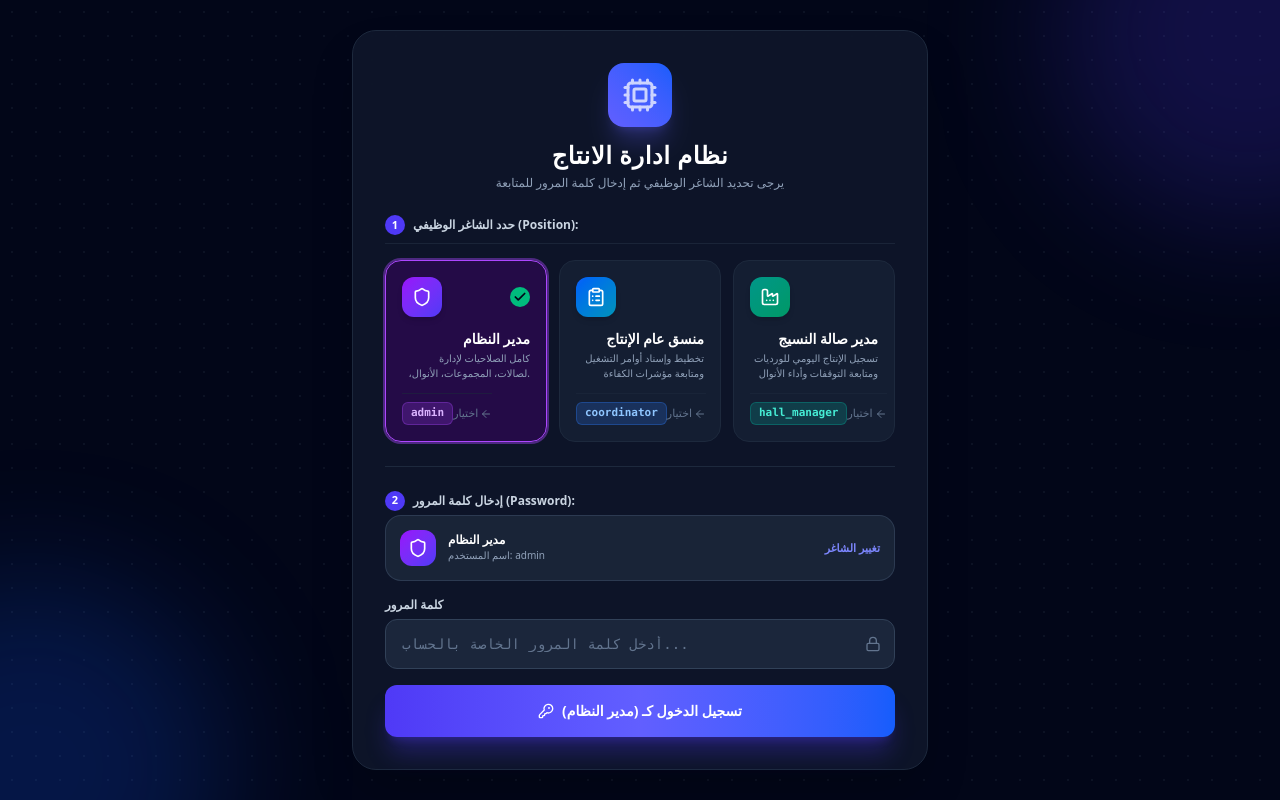
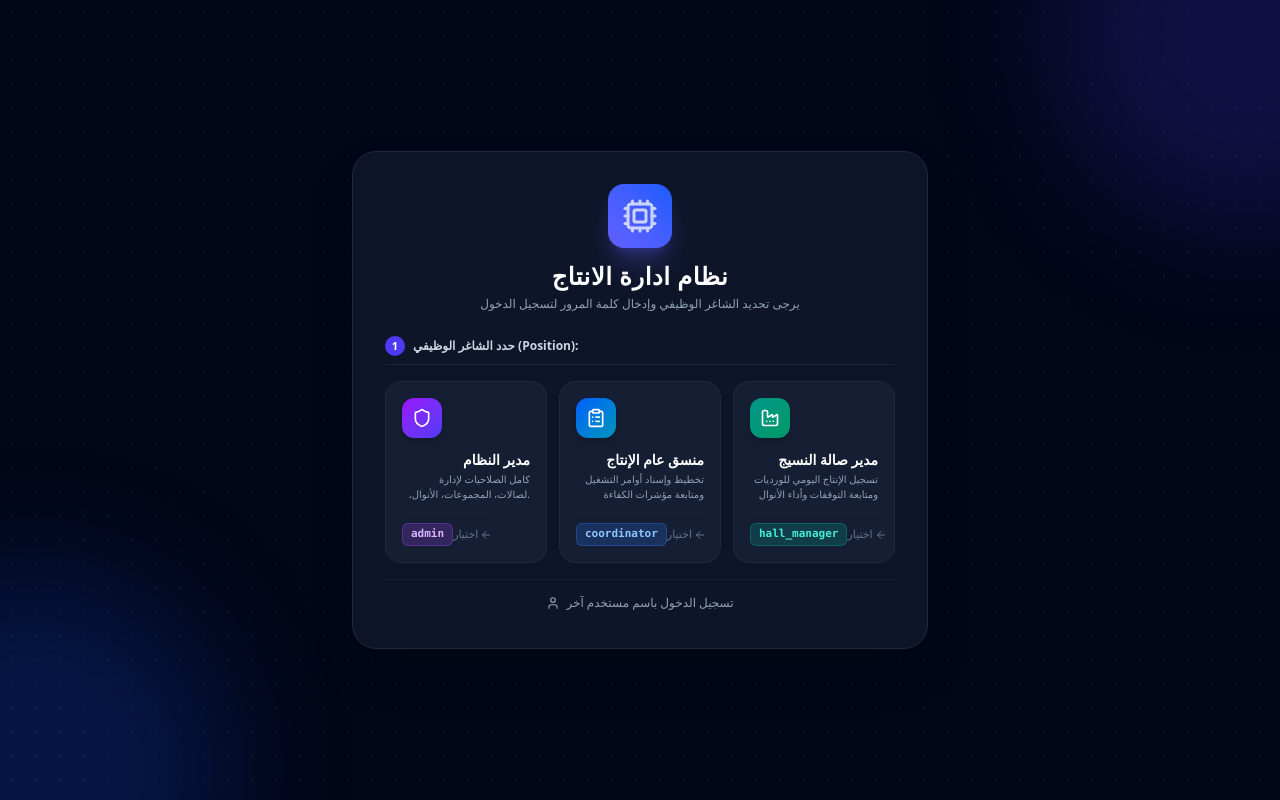
Before and after one commit to hosamobarkat/ERP28, a React (Vite) app: page / in a window 1280 px wide. Built offline with nearby package versions, Linux system fonts and the light colour scheme.

Commit message:
refactor: migrate authentication storage to sessionStorage
Replace localStorage with sessionStorage for security to ensure authentication tokens and user data are cleared when the browser session ends. Add cleanup logic for legacy localStorage data.

```diff
--- a/src/views/LoginView.tsx
+++ b/src/views/LoginView.tsx
@@ -1,5 +1,5 @@
-import React, { useState } from 'react';
-import { Cpu, Lock, Shield, ClipboardList, Factory, AlertCircle, Check, ArrowRight, KeyRound } from 'lucide-react';
+import React, { useState, useRef } from 'react';
+import { Cpu, Lock, Shield, ClipboardList, Factory, AlertCircle, Check, ArrowRight, KeyRound, Eye, EyeOff, User } from 'lucide-react';
 import { useAuth } from '../context/AuthContext';
 import { apiFetch } from '../api/client';
 import { UserRole } from '../types';
@@ -62,38 +62,72 @@ const ACCOUNT_OPTIONS: AccountOption[] = [
 
 export const LoginView: React.FC = () => {
   const { login } = useAuth();
-  const [selectedRole, setSelectedRole] = useState<UserRole | null>('manager');
+  const [selectedRole, setSelectedRole] = useState<UserRole | null>(null);
+  const [customUsername, setCustomUsername] = useState('');
+  const [isCustomMode, setIsCustomMode] = useState(false);
   const [password, setPassword] = useState('');
+  const [showPassword, setShowPassword] = useState(false);
   const [step, setStep] = useState<1 | 2>(1);
   const [error, setError] = useState('');
   const [loading, setLoading] = useState(false);
 
-  const selectedAccount = ACCOUNT_OPTIONS.find((a) => a.role === selectedRole) || ACCOUNT_OPTIONS[0];
+  const passwordInputRef = useRef<HTMLInputElement>(null);
+
+  const selectedAccount = ACCOUNT_OPTIONS.find((a) => a.role === selectedRole);
 
   const handleSelectAccount = (opt: AccountOption) => {
     setSelectedRole(opt.role);
+    setIsCustomMode(false);
+    setPassword('');
     setError('');
     setStep(2);
+    setTimeout(() => {
+      passwordInputRef.current?.focus();
+    }, 100);
+  };
+
+  const handleCustomAccount = () => {
+    setIsCustomMode(true);
+    setSelectedRole(null);
+    setPassword('');
+    setError('');
+    setStep(2);
+    setTimeout(() => {
+      passwordInputRef.current?.focus();
+    }, 100);
   };
 
   const handleSubmit = async (e: React.FormEvent) => {
     e.preventDefault();
-    if (!selectedAccount) {
-      setError('يرجى تحديد نوع الحساب أولاً');
+    if (!isCustomMode && !selectedAccount) {
+      setError('يرجى تحديد الحساب أو الشاغر الوظيفي أولاً');
+      setStep(1);
       return;
     }
+
+    if (isCustomMode && !customUsername.trim()) {
+      setError('يرجى إدخال اسم المستخدم');
+      return;
+    }
+
+    if (!password) {
+      setError('يرجى إدخال كلمة المرور');
+      return;
+    }
+
     setError('');
     setLoading(true);
 
     try {
+      const payload = isCustomMode
+        ? { username: customUsername.trim(), password }
+        : { role: selectedAccount!.role, username: selectedAccount!.username, password };
+
       const data = await apiFetch('/api/auth/login', {
         method: 'POST',
-        body: JSON.stringify({
-          role: selectedAccount.role,
-          username: selectedAccount.username,
-          password,
-        }),
+        body: JSON.stringify(payload),
       });
+
       login(data.token, data.user);
     } catch (err: any) {
       setError(err.message || 'كلمة المرور غير صحيحة، يرجى إعادة المحاولة');
@@ -109,7 +143,7 @@ export const LoginView: React.FC = () => {
       <div className="absolute -top-40 -right-40 w-96 h-96 bg-indigo-600/20 rounded-full blur-3xl pointer-events-none" />
       <div className="absolute -bottom-40 -left-40 w-96 h-96 bg-blue-600/20 rounded-full blur-3xl pointer-events-none" />
 
-      <div className="relative w-full max-w-xl bg-slate-900/90 backdrop-blur-2xl border border-slate-800 rounded-3xl p-6 sm:p-8 shadow-2xl text-white">
+      <div className="relative w-full max-w-xl bg-slate-900/95 backdrop-blur-2xl border border-slate-800 rounded-3xl p-6 sm:p-8 shadow-2xl text-white">
         {/* Header Branding */}
         <div className="text-center mb-6">
           <div className="w-16 h-16 mx-auto rounded-2xl bg-gradient-to-tr from-indigo-500 to-blue-600 flex items-center justify-center shadow-xl shadow-indigo-500/25 mb-3">
@@ -117,12 +151,12 @@ export const LoginView: React.FC = () => {
           </div>
           <h1 className="text-2xl font-black text-white tracking-wide">نظام ادارة الانتاج</h1>
           <p className="text-xs text-slate-400 mt-1 font-medium">
-            يرجى تحديد الشاغر الوظيفي ثم إدخال كلمة المرور للمتابعة
+            يرجى تحديد الشاغر الوظيفي وإدخال كلمة المرور لتسجيل الدخول
           </p>
         </div>
 
         {error && (
-          <div className="mb-6 p-3.5 rounded-xl bg-rose-950/80 border border-rose-800 text-rose-300 text-xs flex items-center gap-2.5 animate-shake">
+          <div className="mb-6 p-3.5 rounded-xl bg-rose-950/80 border border-rose-800 text-rose-300 text-xs flex items-center gap-2.5">
             <AlertCircle className="w-4 h-4 shrink-0 text-rose-400" />
             <span>{error}</span>
           </div>
@@ -146,14 +180,14 @@ export const LoginView: React.FC = () => {
           <div className="grid grid-cols-1 sm:grid-cols-3 gap-3">
             {ACCOUNT_OPTIONS.map((opt) => {
               const Icon = opt.icon;
-              const isSelected = selectedRole === opt.role;
+              const isSelected = selectedRole === opt.role && !isCustomMode;
 
               return (
                 <button
                   key={opt.role}
                   type="button"
                   onClick={() => handleSelectAccount(opt)}
-                  className={`relative p-4 rounded-2xl border text-right transition-all flex flex-col justify-between group ${
+                  className={`relative p-4 rounded-2xl border text-right transition-all flex flex-col justify-between group cursor-pointer ${
                     isSelected ? opt.selectedBg : `bg-slate-800/50 border-slate-800 ${opt.hoverBg}`
                   }`}
                 >
@@ -180,7 +214,7 @@ export const LoginView: React.FC = () => {
                     <span className={`px-2 py-0.5 rounded-md border font-mono font-semibold ${opt.badgeColor}`}>
                       {opt.username}
                     </span>
-                    <span className="text-slate-500 group-hover:text-slate-300 flex items-center gap-0.5">
+                    <span className="text-slate-500 group-hover:text-slate-300 flex items-center gap-0.5 font-medium">
                       <span>اختيار</span>
                       <ArrowRight className="w-3 h-3 rotate-180" />
                     </span>
@@ -192,7 +226,8 @@ export const LoginView: React.FC = () => {
         </div>
 
         {/* STEP 2: PASSWORD ENTRY */}
-        <form onSubmit={handleSubmit} className="mt-6 pt-6 border-t border-slate-800 space-y-4">
+        {step === 2 && (
+          <form onSubmit={handleSubmit} autoComplete="off" className="mt-6 pt-6 border-t border-slate-800 space-y-4 animate-in fade-in slide-in-from-top-2 duration-300">
             <div className="flex items-center justify-between mb-1">
               <span className="text-xs font-bold text-slate-300 flex items-center gap-2">
                 <span className="w-5 h-5 rounded-full bg-indigo-600 text-white flex items-center justify-center text-[11px]">2</span>
@@ -200,50 +235,114 @@ export const LoginView: React.FC = () => {
               </span>
             </div>
 
-          {/* Selected Role Summary Bar */}
+            {/* Selected Account Summary Bar */}
+            {selectedAccount && !isCustomMode && (
               <div className="p-3.5 rounded-2xl bg-slate-800/80 border border-slate-700/80 flex items-center justify-between gap-3">
                 <div className="flex items-center gap-3">
-              <div className={`w-9 h-9 rounded-xl bg-gradient-to-br ${selectedAccount.iconBg} flex items-center justify-center`}>
+                  <div className={`w-9 h-9 rounded-xl bg-gradient-to-br ${selectedAccount.iconBg} flex items-center justify-center shadow-sm`}>
                     <selectedAccount.icon className="w-5 h-5 text-white" />
                   </div>
                   <div>
                     <p className="text-xs font-bold text-white">{selectedAccount.title}</p>
-                <p className="text-[10px] text-slate-400">اسم المستخدم: {selectedAccount.username}</p>
+                    <p className="text-[10px] text-slate-400">اسم المستخدم: <span className="font-mono text-slate-300">{selectedAccount.username}</span></p>
                   </div>
                 </div>
                 <button
                   type="button"
-              onClick={() => setStep(1)}
-              className="text-[11px] text-indigo-400 hover:text-indigo-300 font-semibold hover:underline"
+                  onClick={() => {
+                    setStep(1);
+                    setSelectedRole(null);
+                    setPassword('');
+                  }}
+                  className="text-[11px] text-indigo-400 hover:text-indigo-300 font-semibold hover:underline px-2 py-1 rounded-lg bg-indigo-950/40 border border-indigo-800/50"
                 >
-              تغيير الشاغر
+                  تغيير الحساب
                 </button>
               </div>
+            )}
+
+            {isCustomMode && (
+              <div>
+                <label className="block text-xs font-semibold text-slate-300 mb-1.5">اسم المستخدم</label>
+                <div className="relative">
+                  <User className="w-4 h-4 absolute right-3.5 top-1/2 -translate-y-1/2 text-slate-500" />
+                  <input
+                    type="text"
+                    value={customUsername}
+                    onChange={(e) => setCustomUsername(e.target.value)}
+                    required
+                    autoComplete="off"
+                    placeholder="أدخل اسم المستخدم..."
+                    className="w-full pl-4 pr-10 py-3 text-sm bg-slate-800/90 border border-slate-700 rounded-xl focus:outline-none focus:ring-2 focus:ring-indigo-500 text-white placeholder-slate-500"
+                  />
+                </div>
+              </div>
+            )}
 
             <div>
-            <label className="block text-xs font-semibold text-slate-300 mb-1.5">كلمة المرور</label>
+              <div className="flex items-center justify-between mb-1.5">
+                <label className="block text-xs font-semibold text-slate-300">كلمة المرور</label>
+                <button
+                  type="button"
+                  onClick={() => setShowPassword(!showPassword)}
+                  className="text-[11px] text-slate-400 hover:text-slate-200 flex items-center gap-1"
+                >
+                  {showPassword ? (
+                    <>
+                      <EyeOff className="w-3.5 h-3.5" />
+                      <span>إخفاء</span>
+                    </>
+                  ) : (
+                    <>
+                      <Eye className="w-3.5 h-3.5" />
+                      <span>إظهار</span>
+                    </>
+                  )}
+                </button>
+              </div>
               <div className="relative">
                 <Lock className="w-4 h-4 absolute right-3.5 top-1/2 -translate-y-1/2 text-slate-500" />
                 <input
-                type="password"
+                  ref={passwordInputRef}
+                  type={showPassword ? 'text' : 'password'}
+                  name="system_weaving_auth_pwd"
+                  id="system_weaving_auth_pwd"
                   value={password}
                   onChange={(e) => setPassword(e.target.value)}
                   required
+                  autoComplete="new-password"
+                  autoCorrect="off"
+                  spellCheck={false}
                   placeholder="أدخل كلمة المرور الخاصة بالحساب..."
-                className="w-full pl-4 pr-10 py-3.5 text-sm bg-slate-800/90 border border-slate-700 rounded-xl focus:outline-none focus:ring-2 focus:ring-indigo-500 text-white placeholder-slate-500 font-mono"
+                  className="w-full pl-10 pr-10 py-3.5 text-sm bg-slate-800/90 border border-slate-700 rounded-xl focus:outline-none focus:ring-2 focus:ring-indigo-500 text-white placeholder-slate-500 font-mono tracking-wider"
                 />
               </div>
             </div>
 
             <button
               type="submit"
-            disabled={loading}
-            className="w-full py-4 px-4 mt-2 bg-gradient-to-r from-indigo-600 via-indigo-500 to-blue-600 hover:from-indigo-500 hover:to-blue-500 font-bold text-sm text-white rounded-xl shadow-xl shadow-indigo-600/30 transition-all transform active:scale-98 disabled:opacity-50 flex items-center justify-center gap-2"
+              disabled={loading || !password}
+              className="w-full py-3.5 px-4 mt-2 bg-gradient-to-r from-indigo-600 via-indigo-500 to-blue-600 hover:from-indigo-500 hover:to-blue-500 font-bold text-sm text-white rounded-xl shadow-xl shadow-indigo-600/30 transition-all transform active:scale-98 disabled:opacity-50 flex items-center justify-center gap-2 cursor-pointer"
             >
               <KeyRound className="w-4 h-4" />
-            <span>{loading ? 'جاري التحقق...' : `تسجيل الدخول كـ (${selectedAccount.title})`}</span>
+              <span>{loading ? 'جاري التحقق والتسجيل...' : `تسجيل الدخول ${selectedAccount ? `كـ (${selectedAccount.title})` : ''}`}</span>
             </button>
           </form>
+        )}
+
+        {/* Fallback button to login with another custom user */}
+        {step === 1 && (
+          <div className="mt-4 pt-3 border-t border-slate-800/60 text-center">
+            <button
+              type="button"
+              onClick={handleCustomAccount}
+              className="text-xs text-slate-400 hover:text-indigo-400 transition-colors inline-flex items-center gap-1.5"
+            >
+              <User className="w-3.5 h-3.5" />
+              <span>تسجيل الدخول باسم مستخدم آخر</span>
+            </button>
+          </div>
+        )}
       </div>
     </div>
   );
```
Also changed, not shown: src/api/client.ts (+9 -1 lines), src/api/mockFallback.ts (+9 -3 lines), src/context/AuthContext.tsx (+19 -5 lines). Lines whose indentation alone changed are shown as unchanged.
